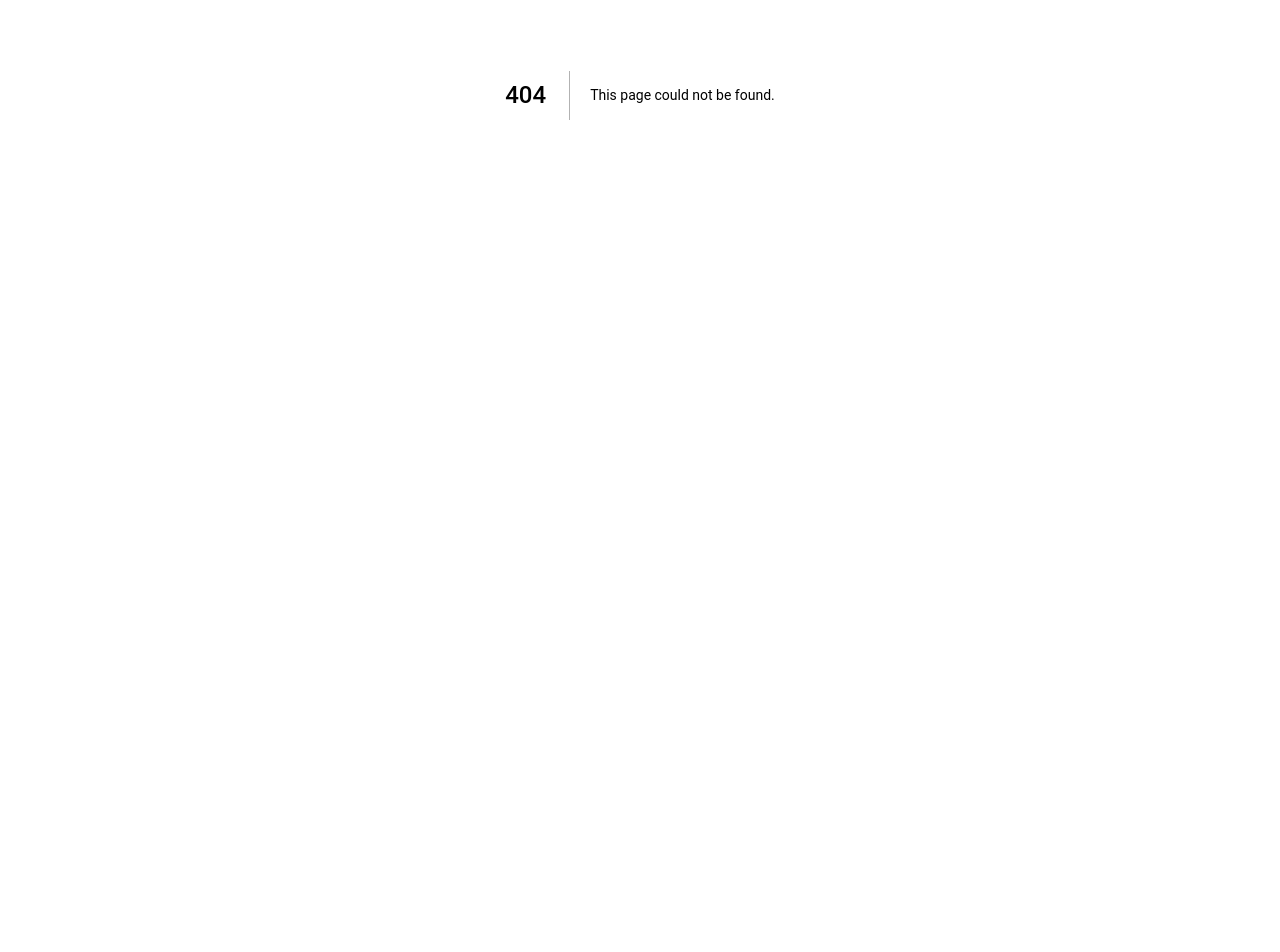
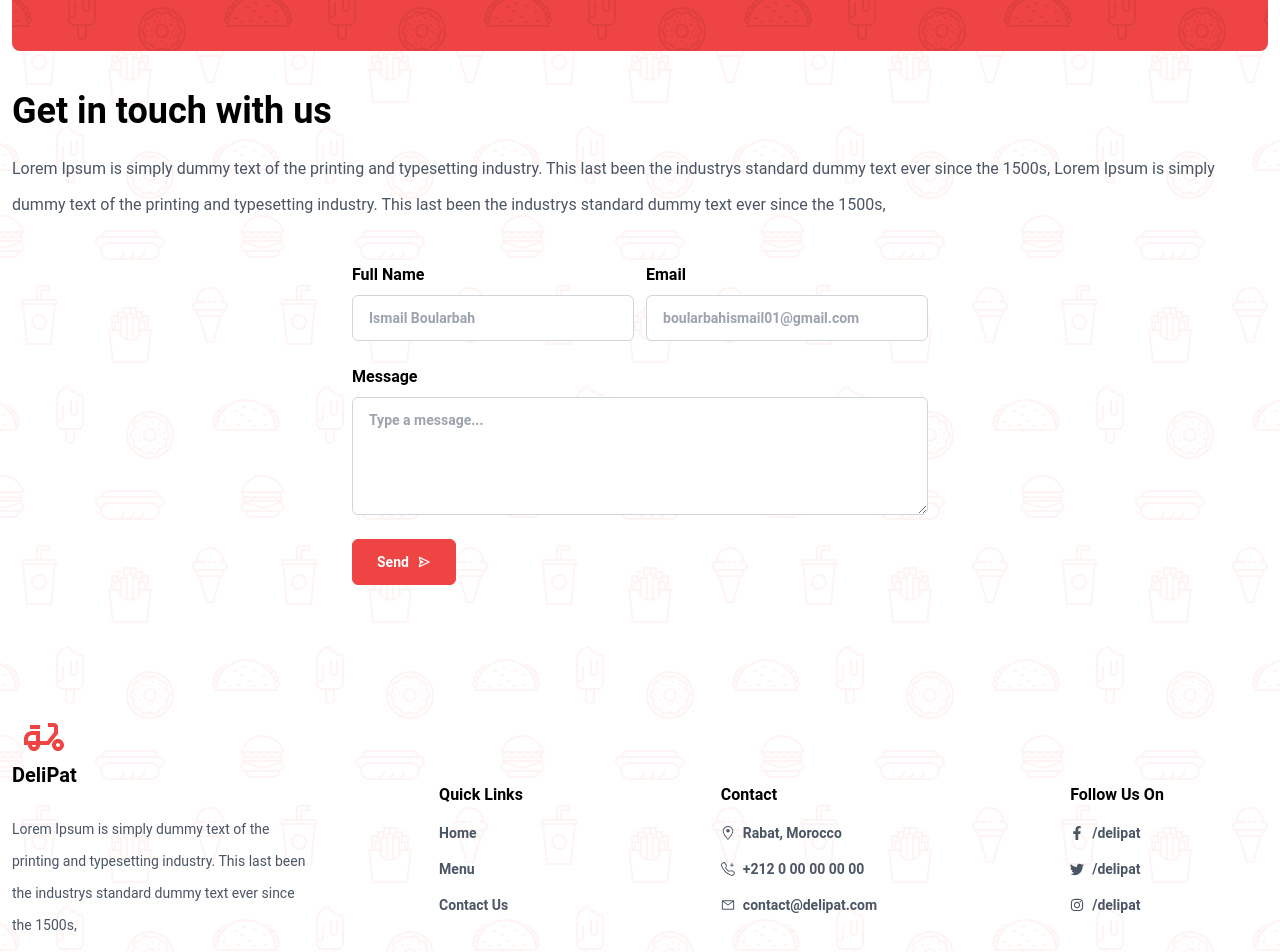
Before and after one commit to boularbahsmail/Food-Delivery-App, a Next.js app: page /contact-us in a window 1280 px wide. Before the commit this address had no page. Shown: the part 305-1257 px from the top of the page. Before the commit the page ends 800 px from the top, so only its background shows below. Built offline with nearby package versions, Linux system fonts and the light colour scheme.

Commit message:
Add Contact Us Page | Clean Up

```diff
--- a/components/AboutUs-Banner/index.jsx
+++ b/components/AboutUs-Banner/index.jsx
@@ -15,7 +15,7 @@ const AboutUsBanner = () => {
                     Lorem Ipsum is simply dummy text of the printing and typesetting industry.
                     This last been the industrys standard dummy text ever since the 1500s,
                 </p>
-                <Link href="">
+                <Link href="/about-us">
                     <a className="flex justify-center items-center gap-2 w-max m-auto py-2 px-4 bg-red-500 text-white font-bold border border-red-500 rounded-md ease-in-out duration-150 shadow-slate-600 hover:bg-white hover:text-red-500 lg:m-0 md:py-3 md:px-6" title="Read More">
                         Read More
                     </a>
--- a/components/Featured-Food/index.jsx
+++ b/components/Featured-Food/index.jsx
@@ -10,7 +10,7 @@ import foods from './data/data.js';
 
 const FeaturedFood = () => {
   return (
-    <div className="mb-24 mt-16 pt-10" id="featured-food">
+    <div className="mb-24 mt-16 pt-10">
         <div className="flex flex-col justify-center items-center gap-3 sm:flex-row sm:justify-between sm:gap-0">
             <h1 className="text-3xl font-bold sm:text-4xl">Our Featured Food</h1>
             <Link href="/menu">
--- a/components/Footer/index.jsx
+++ b/components/Footer/index.jsx
@@ -36,11 +36,11 @@ const Footer = () => {
                         <li className="text-sm mb-4 font-semibold text-gray-600" title="Home">
                             <Link href="/">Home</Link>
                         </li>
-                        <li className="text-sm mb-4 font-semibold text-gray-600" title="Featured Food">
-                            <Link href="#featured-food">Featured Food</Link>
+                        <li className="text-sm mb-4 font-semibold text-gray-600" title="Menu">
+                            <Link href="/menu">Menu</Link>
                         </li>
-                        <li className="text-sm font-semibold text-gray-600" title="Menu">
-                            <Link href="/menu">Menu</Link>
+                        <li className="text-sm font-semibold text-gray-600" title="Contact Us">
+                            <Link href="/contact-us">Contact Us</Link>
                         </li>
                     </ul>
                 </div>
--- a/components/Navbar/index.jsx
+++ b/components/Navbar/index.jsx
@@ -43,7 +43,7 @@ const Navbar = () => {
               <Link href="/menu">Menu</Link>
             </li>
             <li className="text-white font-semibold ease-in-out duration-150 hover:text-red-500 sm:text-black" title="Contact Us" onClick={() => closeNav()}>
-              <Link href="">Contact Us</Link>
+              <Link href="/contact-us">Contact Us</Link>
             </li>
           </ul>
         </div>
--- a/components/Services-Banner/index.jsx
+++ b/components/Services-Banner/index.jsx
@@ -19,7 +19,7 @@ const ServicesBanner = () => {
                     Lorem Ipsum is simply dummy text of the printing and typesetting industry.
                     This last been the industrys standard dummy text ever since the 1500s,
                 </p>
-                <Link href="">
+                <Link href="/menu">
                     <a className="flex justify-center items-center gap-2 w-max m-auto py-2 px-4 bg-red-500 text-white font-bold border border-red-500 rounded-md ease-in-out duration-150 shadow-slate-600 hover:bg-white hover:text-red-500 lg:m-0 md:py-3 md:px-6" title="Read More">
                         Read More
                     </a>
--- a/components/Subscription/index.jsx
+++ b/components/Subscription/index.jsx
@@ -1,5 +1,8 @@
 import React from "react";
 import Link from "next/link";
+
+// React Icons
+import { BiSend } from "react-icons/bi";
 
 const Subscription = () => {
     return (
@@ -17,10 +20,11 @@ const Subscription = () => {
                     This last been the industrys standard dummy text ever since the 1500s,
                 </p>
                 <div className="flex flex-col justify-start items-center gap-2 max-w-xl w-100 m-auto lg:m-0 md:flex-row">
-                    <input type="email" placeholder="Your_email@example.com" className="border border-gray-400 text-md font-semibold mb-1 max-w-full w-full outline-none rounded-md m-0 py-2 px-4 md:py-3 md:px-4 md:mb-0 focus:border-red-500" />
+                    <input type="email" placeholder="boularbahismail01@gmail.com" className="border border-gray-300 text-sm font-semibold mb-1 max-w-full w-full outline-none rounded-md m-0 py-3 px-4 md:py-3 md:px-4 md:mb-0 focus:border-red-500" />
                     <Link href="">
-                        <a className="w-full flex justify-center items-center gap-2 w-max m-auto py-2 px-4 bg-red-500 text-white font-bold border border-red-500 rounded-md ease-in-out duration-150 s00hadow-slate-6 hover:bg-white hover:text-red-500 lg:m-0 md:py-3 md:px-6 md:w-20" title="Subscribe">
-                            Submit
+                        <a className="w-full flex justify-center items-center gap-2 m-auto py-3 px-4 bg-red-500 text-white text-sm font-bold border border-red-500 rounded-md ease-in-out duration-150 s00hadow-slate-6 hover:bg-white hover:text-red-500 lg:m-0 md:w-max md:px-6 md:w-20" title="Subscribe">
+                            <span>Send</span>
+                            <BiSend />
                         </a>
                     </Link>
                 </div>
--- /dev/null
+++ b/pages/contact-us/index.js
@@ -0,0 +1,70 @@
+import React from 'react';
+import Head from 'next/head';
+
+// Components
+import Navbar from '../../components/Navbar';
+import Footer from '../../components/Footer';
+
+// Scroll To Top Hook
+import useScrollTop from '../../Hooks/useScrollTop';
+
+// React Icons
+import { BiSend } from "react-icons/bi";
+
+export default function ContactUs() {
+
+    useScrollTop();
+
+    return (
+        <div>
+        <Head>
+            <title>Contact Us - DeliPat</title>
+            <meta name="description" content="Responsive, clean and open source food delivery app using Next.js & Tailwind CSS." />
+            <link rel="icon" href="/favicon.ico" />
+        </Head>
+        <div className="p-3 max-w-7xl m-auto">
+            <Navbar />
+            <div>
+                <div className="title-banner my-6 py-24 bg-red-500 text-center rounded-lg sm:my-10">
+                    <h1 className="text-3xl font-bold text-white mx-6 md:text-5xl sm:text-4xl">
+                        24/7 Full Support
+                    </h1>
+                </div>
+                <h1 className="mt-8 text-3xl font-bold text-black text-center sm:text-left sm:text-4xl">
+                    Get in touch with us
+                </h1>
+                <p className="my-5 text-gray-600 text-md leading-9 text-justify sm:text-left">
+                    Lorem Ipsum is simply dummy text of the printing and typesetting industry.
+                    This last been the industrys standard dummy text ever since the 1500s,
+                    Lorem Ipsum is simply dummy text of the printing and typesetting industry.
+                    This last been the industrys standard dummy text ever since the 1500s,
+                </p>
+                <form className="my-10 flex flex-col justify-start items-center max-w-xl m-auto" onSubmit={(e) => e.preventDefault()}>
+                    <div className="grid grid-cols-1 mb-6 md:grid-cols-2 gap-3 w-full">
+                        <div className="text-left flex flex-col gap-2 w-full">
+                            <label className="font-semibold">Full Name</label>
+                            <input className="border border-gray-300 text-sm font-semibold mb-1 max-w-full w-full outline-none rounded-md m-0 py-3 px-4 md:py-3 md:px-4 md:mb-0 focus:border-red-500" type="text" placeholder="Ismail Boularbah" required />
+                        </div>
+                        <div className="text-left flex flex-col gap-2 w-full">
+                            <label className="font-semibold">Email</label>
+                            <input className="border border-gray-300 text-sm font-semibold mb-1 max-w-full w-full outline-none rounded-md m-0 py-3 px-4 md:py-3 md:px-4 md:mb-0 focus:border-red-500" type="email" placeholder="boularbahismail01@gmail.com" required />
+                        </div>
+                    </div>
+
+                    <div className="text-left mb-6 flex flex-col gap-2 w-full">
+                        <label className="font-semibold">Message</label>
+                        <textarea className="border border-gray-300 text-sm font-semibold mb-1 max-w-full w-full outline-none rounded-md m-0 py-3 pb-16 px-4 md:py-3 md:pb-16 md:px-4 md:mb-0 focus:border-red-500" placeholder="Type a message..." required></textarea>
+                    </div>
+                    <div className="w-full text-left">
+                        <button className="flex justify-center items-center gap-2 w-full py-3 px-4 bg-red-500 text-white text-sm font-bold border border-red-500 rounded-md ease-in-out duration-150 shadow-slate-600 hover:bg-white hover:text-red-500 lg:m-0 md:w-max md:px-6" title="Send">
+                            <span>Send</span>
+                            <BiSend />
+                        </button>
+                    </div>
+                </form>
+            </div>
+            <Footer />
+        </div>
+        </div>
+    )
+}
```
